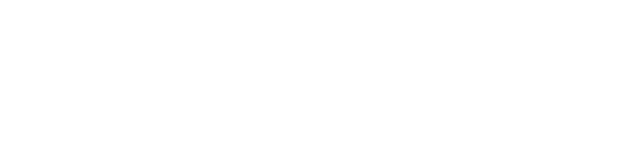
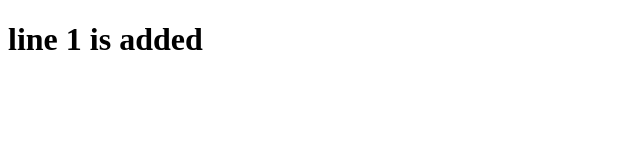
Before and after one commit to Sam15eer/demorepo, a plain HTML site: page index.html in a window 1280 px wide. Shown: the whole page, without its empty margins (0-640 px from the left). Drawn offline with Linux system fonts and the light colour scheme.

Commit message:
first line added

```diff
--- a/index.html
+++ b/index.html
@@ -7,6 +7,6 @@
 	<title>Document</title>
 </head>
 <body>
-
+	<h1> line 1 is added<h1>
 </body>
 </html>
```
Also changed, not shown: 1 other file.
